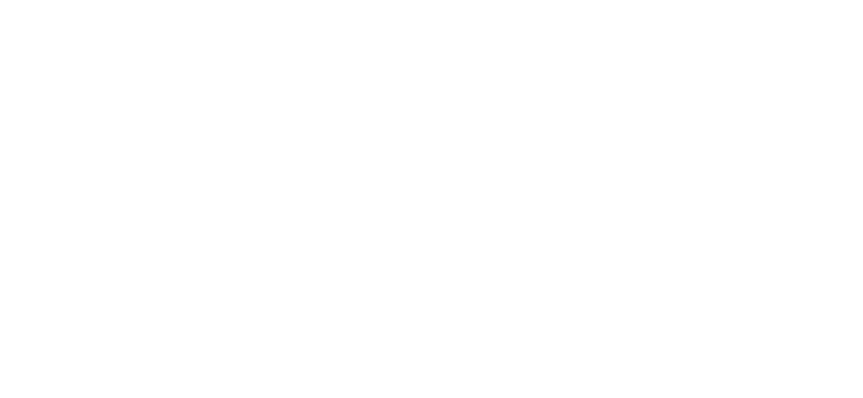
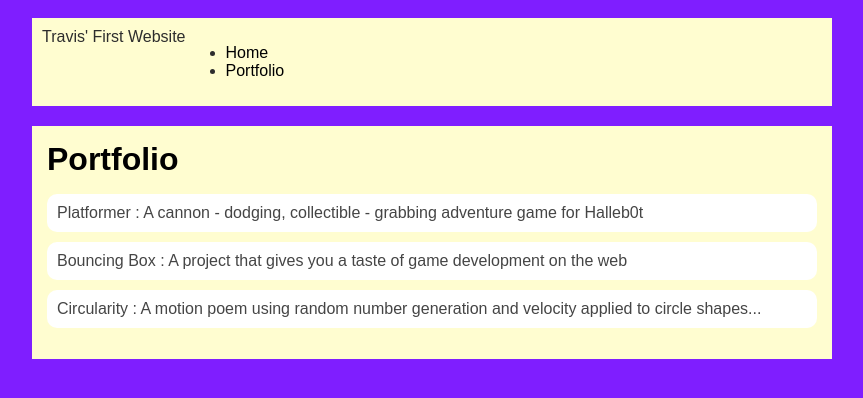
Before and after one commit to Travis-Conrad/travis-conrad.github.io, a plain HTML site: page portfolio.html in a window 1280 px wide. Shown: the whole page, without its empty margins (208-1071 px from the left). Drawn offline with Linux system fonts and the light colour scheme.

Commit message:
add portfolio.html file

```diff
--- a/portfolio.html
+++ b/portfolio.html
@@ -0,0 +1,34 @@
+<!DOCTYPE html>
+<html>
+    <head>
+        <title>Travis' First Website</title>
+        <link rel="stylesheet" href="style.css">
+    </head>
+
+    <body>
+        <div id="all-contents">
+            <div id="all-contents">
+                <nav>
+                  <header>Travis' First Website</header>
+                  <ul>
+                    <li>
+                      <a href="index.html">Home</a>
+                    </li>
+                    <li>
+                      <a href="portfolio.html">Portfolio</a>
+                    </li>
+                  </ul>
+                </nav>
+                <main>
+                    <div class="content">
+                        <h1>Portfolio</h1>
+                        <ul id="portfolio">
+                          <li><a href="projects/platformer/">Platformer : A cannon - dodging, collectible - grabbing adventure game for Halleb0t</a></li>
+                          <li><a href="projects/bouncing-box/">Bouncing Box : A project that gives you a taste of game development on the web </a></li>
+                          <li><a href="projects/circularity/">Circularity : A motion poem using random number generation and velocity applied to circle shapes...</a></li>
+                        </ul>
+                    </div>
+                </main>
+              </div>
+    </body>
+</html>
--- a/style.css
+++ b/style.css
@@ -61,3 +61,28 @@ main {
 h2, h3 {
     margin: 0px;
 }
+         /* portfolio styles */
+         .content h1 {
+            color: black;
+        }
+
+        #portfolio {
+            list-style-type: none;
+            padding-left: 0;
+        }
+
+        #portfolio li {
+            background: #fff;
+            padding: 10px;
+            border-radius: 10px;
+            margin-bottom: 10px;
+        }
+
+        #portfolio li:hover {
+            background: #eee;
+        }
+
+        #portfolio a {
+            text-decoration: none;
+            color: #454545;
+        }
```
Also changed, not shown: index.html (+6 -2 lines).
